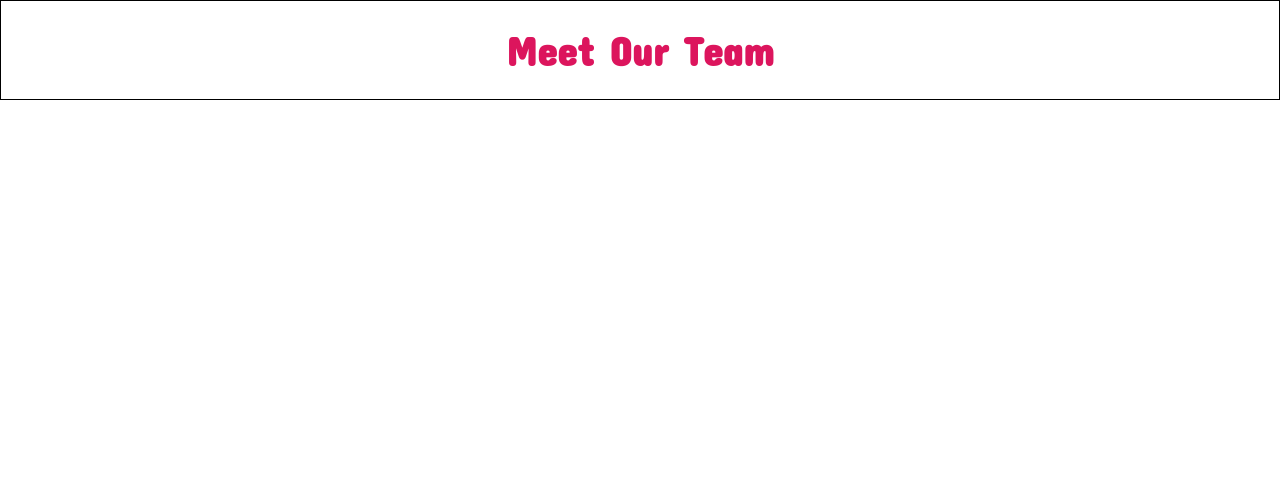
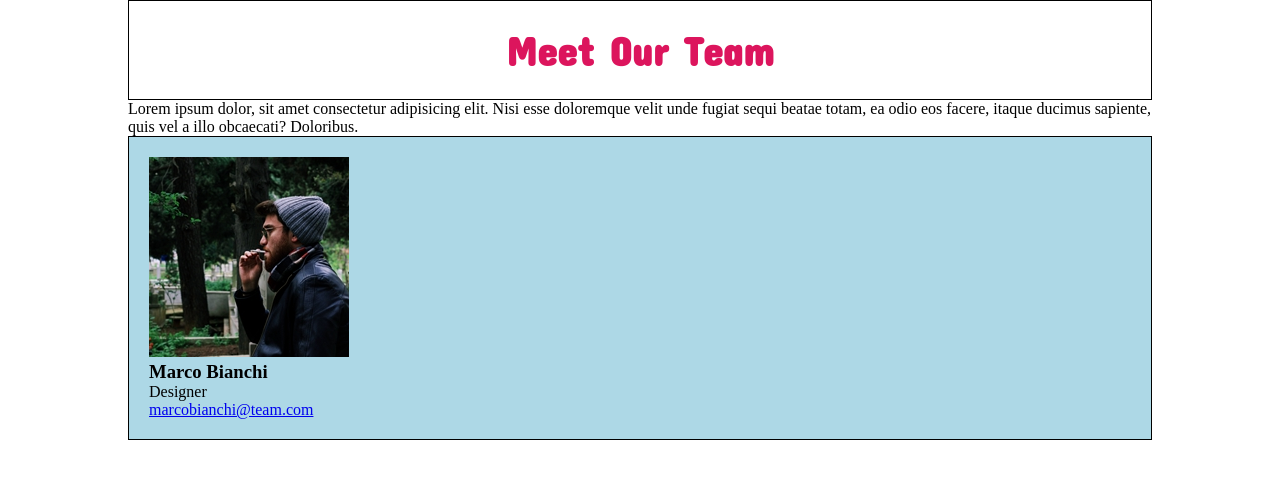
Before and after one commit to GiacomoMilitello/html-css-float-cards, a plain HTML site: page index.html in a window 1280 px wide. Drawn offline with Linux system fonts and the light colour scheme.

Commit message:
first box first try

```diff
--- a/assets/css/style.css
+++ b/assets/css/style.css
@@ -2,6 +2,10 @@
     margin: 0;
     padding: 0;
     box-sizing: border-box;
+}
+body{
+    width: 80%;
+    margin: 0 auto;
 }
 header{
     border: 1px solid black;
@@ -14,3 +18,16 @@ header{
     color: #dc155d;
     font-size: 20px;
 }
+.clearfix::after{
+    content: "";
+    display: table;
+    clear: both;
+}
+.container{
+    border: 1px solid black;
+    background-color: lightblue;
+    padding: 20px;
+}
+.img{
+    float: left;
+}
--- a/index.html
+++ b/index.html
@@ -14,7 +14,16 @@
         <h1>meet our team</h1>
     </header>
     <main>
+        <div>Lorem ipsum dolor, sit amet consectetur adipisicing elit. Nisi esse doloremque velit unde fugiat sequi beatae totam, ea odio eos facere, itaque ducimus sapiente, quis vel a illo obcaecati? Doloribus.</div>
 
+        <div class="container clearfix ">
+                <img src="./assets/img/male1.png" alt="">
+            <div>
+                <h3>Marco Bianchi</h3>
+                <p>Designer</p>
+                <a href="mailto:marcobianchi@team.com">marcobianchi@team.com</a>
+            </div>
+        </div>
     </main>
 
 </body>
```
